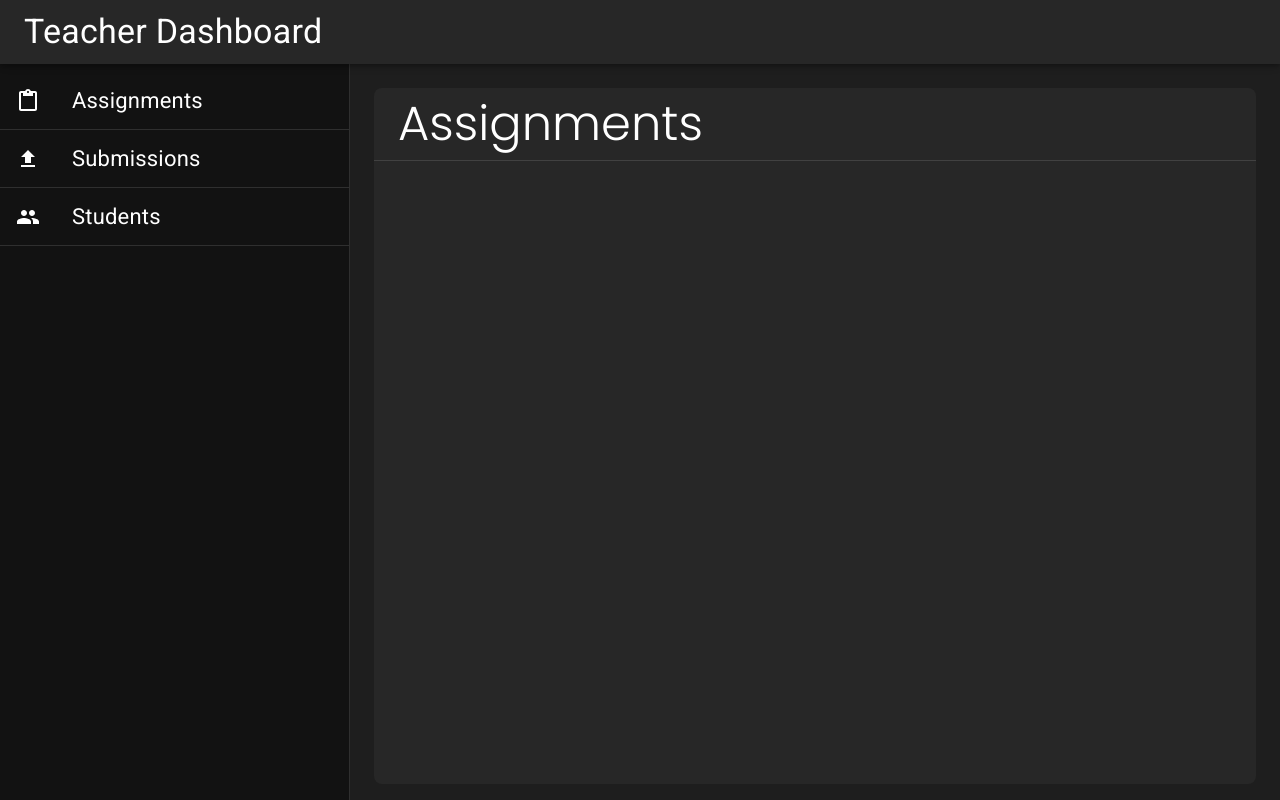
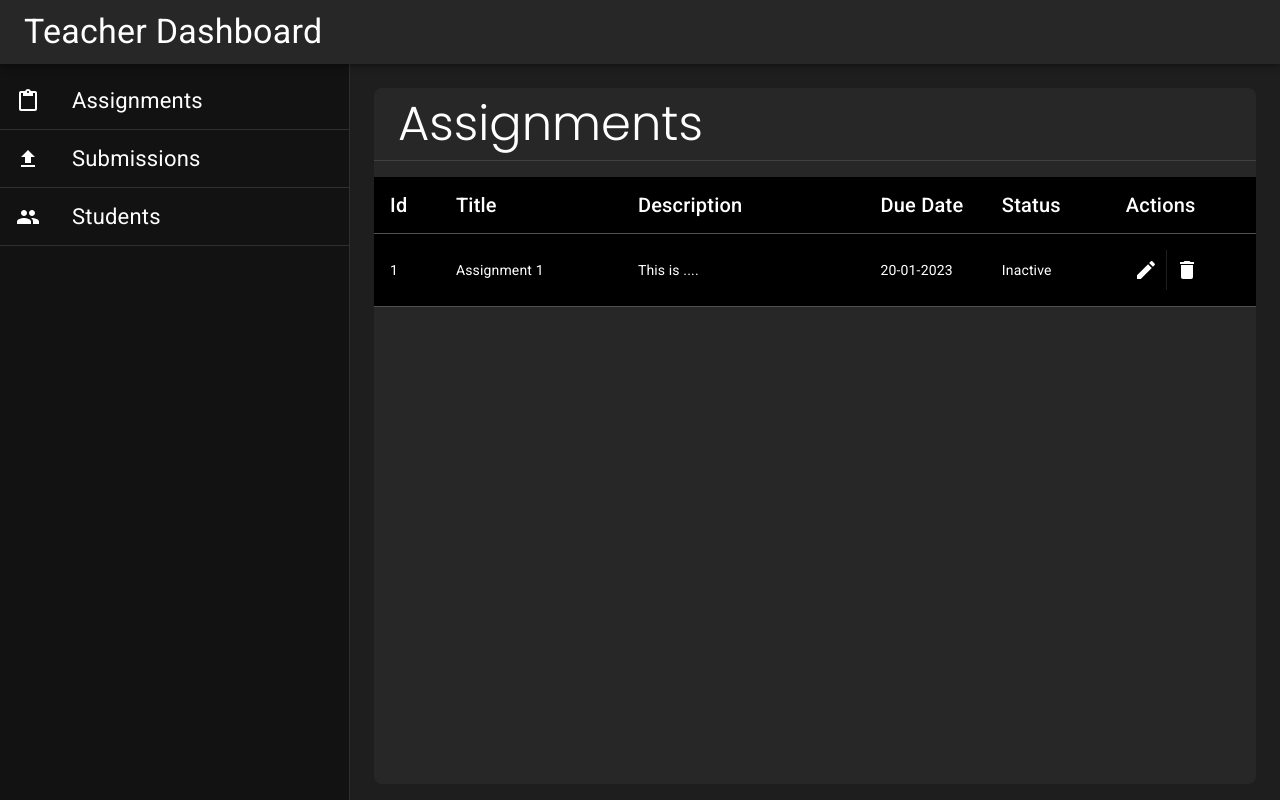
Before and after one commit to WinayGupta777/Assignment_Management, a React (Create React App) app in the folder frontend/: page / in a window 1280 px wide. Built offline with nearby package versions, Linux system fonts and the light colour scheme.

Commit message:
Demo Table is created; Specific column name given;

```diff
--- a/frontend/src/components/AssignmentPage.js
+++ b/frontend/src/components/AssignmentPage.js
@@ -1,5 +1,7 @@
-import { Box, Divider, Typography } from '@mui/material';
-import React from 'react'
+import React from 'react';
+import { Box, Divider, Typography, Paper, Table, TableCell, TableContainer, TableHead, TableRow, TableBody, Button, IconButton, Toolbar } from '@mui/material';
+import DeleteIcon from '@mui/icons-material/Delete';
+import EditIcon from '@mui/icons-material/Edit';
 
 const AssignmentPage = () => {
     const drawerSpace = "350px";
@@ -20,9 +22,56 @@ const AssignmentPage = () => {
             >
                 <Typography variant='h3' sx={{ p: 1, pl: 3, fontFamily: 'Poppins' }}>Assignments</Typography>
                 <Divider />
+
+                <AssignmentTable />
             </Box>
         </Box>
     )
 }
 
 export default AssignmentPage;
+
+const AssignmentTable = () => {
+    return (
+        <Box
+            sx={{ flex: 1, mt: 2, backgroundColor: 'black' }}
+        >
+            <TableContainer>
+                <Table aria-label="simple table">
+                    <TableHead>
+                        <TableRow>
+                            {["Id", "Title", "Description", "Due Date", "Status", "Actions"].map((value, key) => (
+                                <TableCell key={key} style={{ fontSize: '20px' }}>{value}</TableCell>
+                            ))}
+                        </TableRow>
+                    </TableHead>
+
+                    <TableBody>
+                        <TableRow>
+                            <TableCell style={{ width: '5%' }}>1</TableCell>
+                            <TableCell style={{ width: '15%' }}>Assignment 1</TableCell>
+                            <TableCell style={{ width: '20%' }}>This is ....</TableCell>
+                            <TableCell style={{ width: '10%' }}>20-01-2023</TableCell>
+                            <TableCell style={{ width: '10%' }}>Inactive</TableCell>
+                            <TableCell style={{ width: '10%' }}>
+                                <Box
+                                    sx={{
+                                        display: 'flex', justifyContent: 'space-between', width: '55%',
+                                    }}
+                                >
+                                    <IconButton edge={false}>
+                                        <EditIcon />
+                                    </IconButton>
+                                    <Divider orientation='vertical' flexItem />
+                                    <IconButton>
+                                        <DeleteIcon />
+                                    </IconButton>
+                                </Box>
+                            </TableCell>
+                        </TableRow>
+                    </TableBody>
+                </Table>
+            </TableContainer>
+        </Box>
+    )
+};
```
